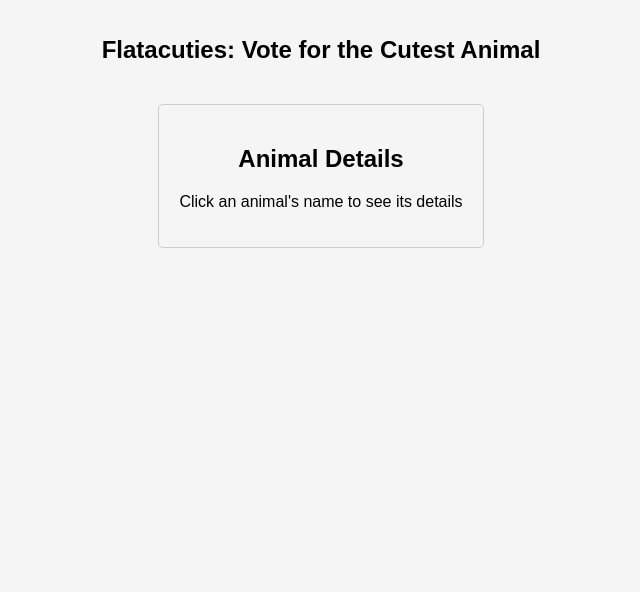
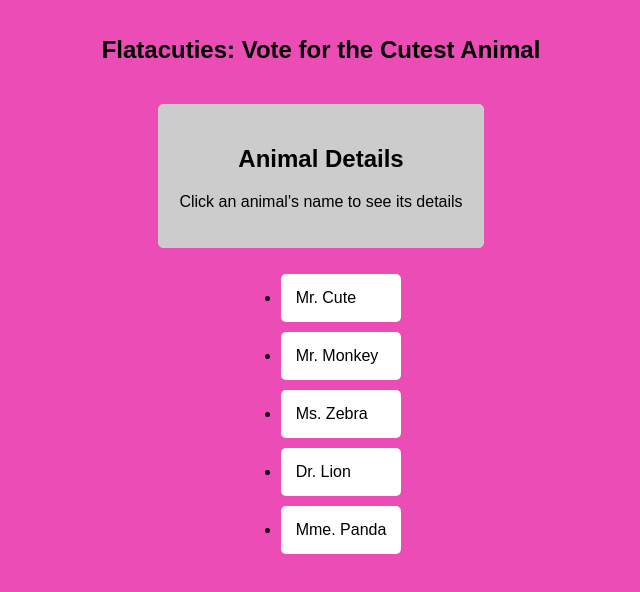
Before and after one commit to oyumaochelle/flatacuties, a plain HTML site: page index.html in a window 1280 px wide. Shown: the whole page, without its empty margins (319-959 px from the left). Drawn offline with Linux system fonts and the light colour scheme.

Commit message:
fourth commit

```diff
--- a/index.html
+++ b/index.html
@@ -11,11 +11,20 @@
         <h1>Flatacuties: Vote for the Cutest Animal</h1>
     </header>
     <main>
-        <div id="animal-list"></div>
         <div id="animal-details">
             <h2>Animal Details</h2>
             <p>Click an animal's name to see its details</p>
         </div>
+        <div id="animal-list">
+            <ul>
+                <li>Mr. Cute</li>
+                <li>Mr. Monkey</li>
+                <li>Ms. Zebra</li>
+                <li>Dr. Lion</li>
+                <li>Mme. Panda</li>
+            </ul>
+        </div>
+
     </main>
     <script scr="index.js"></script>
 </body>
--- a/style.css
+++ b/style.css
@@ -3,7 +3,7 @@ body {
     font-family: sans-serif;
     margin: 0;
     padding: 20px;
-    background-color: #f5f5f5;
+    background-color: hsl(320, 80%, 61%);
 }
 header {
     text-align: center;
@@ -42,6 +42,7 @@ main {
     padding: 20px;
     border-radius: 5px;
     text-align: center;
+    background-color: #ccc;
 }
 #animal-details img {
     max-width: 300px;
```
